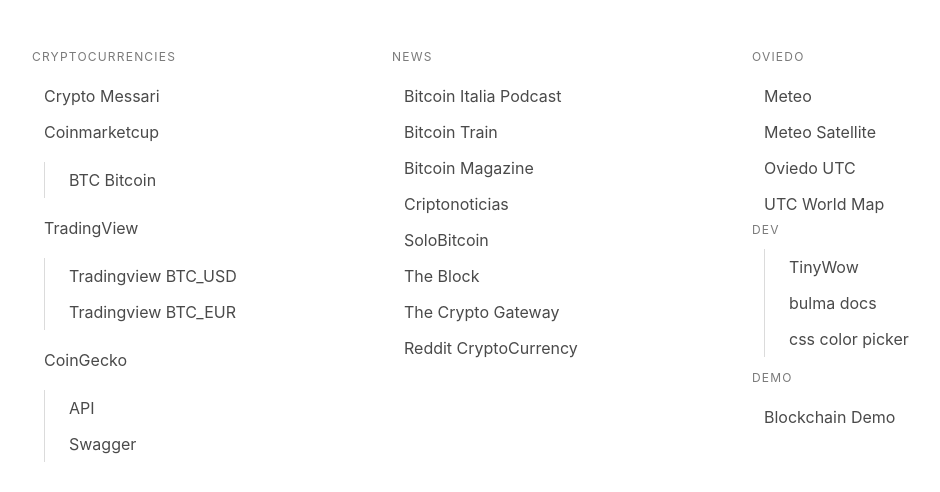
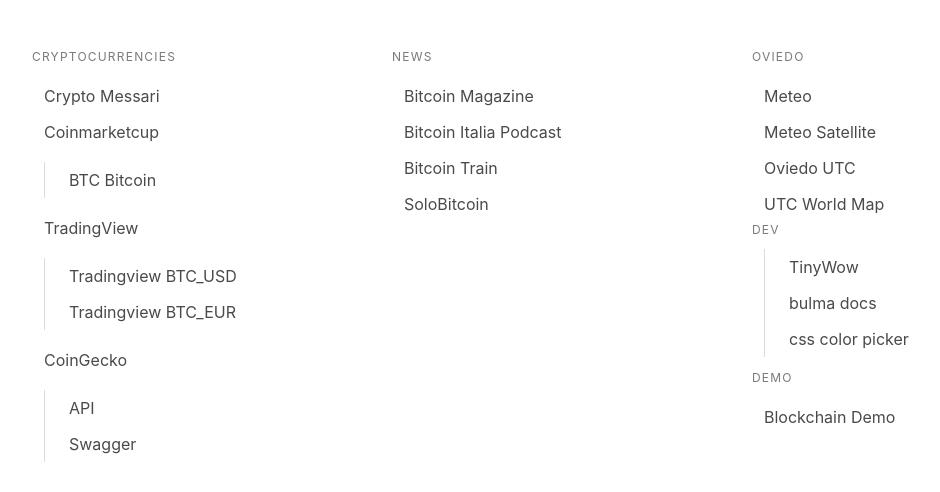
Before and after one commit to marcoguastalli/marcoguastalli.github.io, a plain HTML site: page index.html in a window 1280 px wide. Shown: the whole page, without its empty margins (80-1020 px from the left). Drawn offline with nearby package versions, Linux system fonts and the light colour scheme.

Commit message:
first commit

```diff
--- a/index.html
+++ b/index.html
@@ -17,7 +17,7 @@
                 <aside class="menu">
                     <p class="menu-label">Cryptocurrencies</p>
                     <ul class="menu-list">
-                        <li><a href="https://messari.io/" target="_blank"
+                        <li><a href="https://messari.io/screener" target="_blank"
                                rel="noopener noreferrer nofollow">Crypto Messari</a></li>
                         <li>
                             <a href="https://coinmarketcap.com" target="_blank" rel="noopener noreferrer nofollow">Coinmarketcup</a>
@@ -53,22 +53,14 @@
                 <aside class="menu">
                     <p class="menu-label">News</p>
                     <ul class="menu-list">
+                        <li><a href="https://bitcoinmagazine.com/" target="_blank"
+                               rel="noopener noreferrer nofollow">Bitcoin Magazine</a></li>
                         <li><a href="https://bitcoinitaliapodcast.it" target="_blank"
                                rel="noopener noreferrer nofollow">Bitcoin Italia Podcast</a></li>
                         <li><a href="https://bitcointrain.substack.com/archive" target="_blank"
                                rel="noopener noreferrer nofollow">Bitcoin Train</a></li>
-                        <li><a href="https://bitcoinmagazine.com/" target="_blank"
-                               rel="noopener noreferrer nofollow">Bitcoin Magazine</a></li>
-                        <li><a href="https://www.criptonoticias.com/" target="_blank"
-                               rel="noopener noreferrer nofollow">Criptonoticias</a></li>
                         <li><a href="https://solobitcoin.info/" target="_blank"
                                rel="noopener noreferrer nofollow">SoloBitcoin</a></li>
-                        <li><a href="https://www.theblock.co/" target="_blank"
-                               rel="noopener noreferrer nofollow">The Block</a></li>
-                        <li><a href="https://thecryptogateway.it/news/" target="_blank"
-                               rel="noopener noreferrer nofollow">The Crypto Gateway</a></li>
-                        <li><a href="https://libredd.it/r/CryptoCurrency/" target="_blank"
-                               rel="noopener noreferrer nofollow">Reddit CryptoCurrency</a></li>
                     </ul>
                 </aside>
             </div>
```
